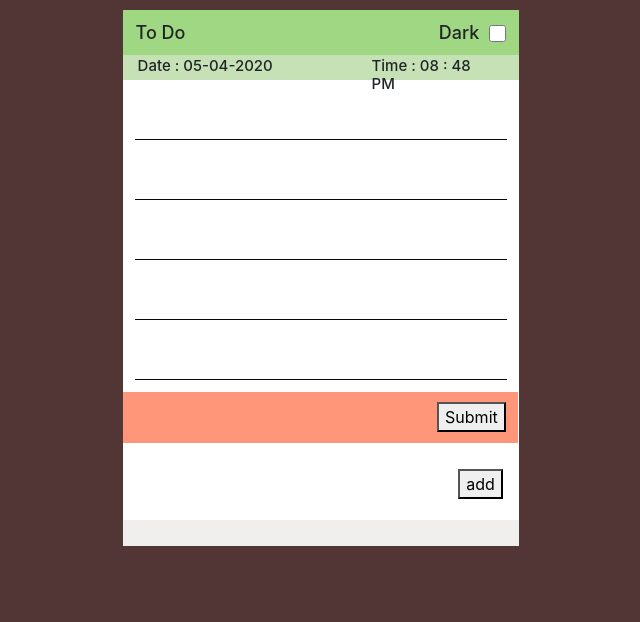
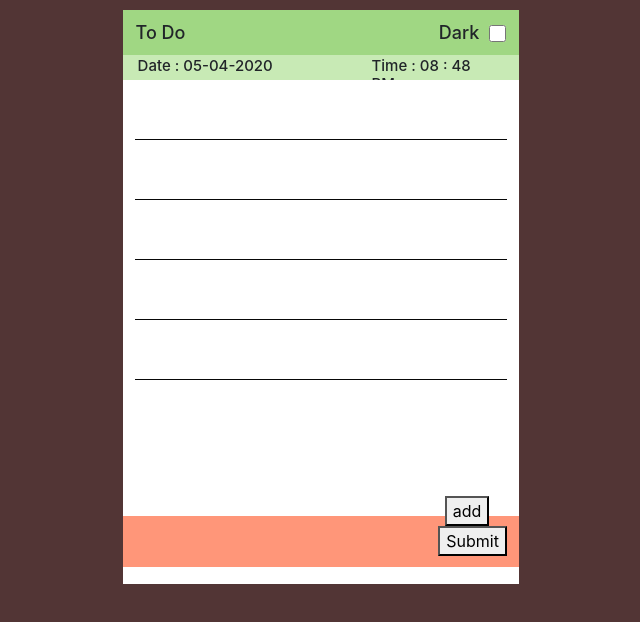
Before and after one commit to MD-Nasir301/to-do-list, a React (Create React App) app: page / in a window 1280 px wide. Shown: the top 622 px of the page, without its empty margins (319-959 px from the left). Built offline with nearby package versions, Linux system fonts and the light colour scheme.

Commit message:
add some code

```diff
--- a/src/App.css
+++ b/src/App.css
@@ -1,6 +1,6 @@
 .App {
   background: rgba(79, 49, 49, 0.98);
-  height: 100vh;
+  min-height: 100vh;
   padding-top: 10px;
 }
 *{
--- a/src/Component/Header/Header.css
+++ b/src/Component/Header/Header.css
@@ -23,13 +23,13 @@
     height: 29px;
     font-size: 9px;
 }
+
+.date-time {
+    background: #c8eab5;
+    height: 25px;
+}
 .date {
     margin: 2px 15px;
-}
-
-.date-time {
-    background: #a0d78385;
-    height: 25px;
 }
 .date h5 {
     font-size: 15px;
--- a/src/Component/Home/Home.css
+++ b/src/Component/Home/Home.css
@@ -1,7 +1,6 @@
-.Home{
+.Home {
     width: 31%;
-    height: 67vh;
     margin: 0px auto;
-    background: rgba(255, 255, 255, 0.918);
-
+    background: rgb(82, 53, 53);
+    padding-bottom: 50px;
 }
--- a/src/Component/ListInputForm/ListInputForm.css
+++ b/src/Component/ListInputForm/ListInputForm.css
@@ -1,11 +1,11 @@
-.list-input-form-area {
-    height: 55vh;
-    background: gray;
+.clear {
+    clear: both;
 }
 .list-input-form-area {
-    height: 55vh;
+    height: 63vh;
     background: white;
     padding: 12px;
+    position: relative;
 }
 .list-input-form-area input {
     display: block;
@@ -22,12 +22,14 @@
 .list-input-form-area input:focus {
     outline: none;
 }
+.inputFields {
+    height: 46vh;
+    overflow-x: auto;
+}
 .add-input-field {
-    background: #FFF;
-    margin-left: -12px;
-    width: 106%;
-    height: 50px;
-    margin-top: 16px;
+    position: absolute;
+    bottom: 48px;
+    right: 15px;
 }
 
 .add-input-field button {
@@ -37,11 +39,19 @@
 .submit {
     height: 51px;
     background: #ff9679;
-    width: 106%;
+    width: 106.3%;
     margin-left: -12px;
-    margin-top: 0vh;
+    margin-top: 7vh;
 }
 .submit button {
     float: right;
     margin: 10px 12px;
 }
+.list-box {
+    width: 90%;
+    min-height: 160px;
+    background: red;
+    margin: 20px auto;
+    padding: 20px;
+    border-radius: 5px;
+}
--- a/src/Component/ListInputForm/ListInputForm.js
+++ b/src/Component/ListInputForm/ListInputForm.js
@@ -6,21 +6,21 @@ const ListInputForm = () => {
 
     const { register, handleSubmit, } = useForm()
 
-    const inputItems = [{"name":1},{"name":2},{"name":3},{"name":4},{"name":5}]
-    console.log("before",inputItems);
-    const [inputField, setInputField] = useState(inputItems)
+    const [inputField, setInputField] = useState([{"name":1},{"name":2},{"name":3},{"name":4},{"name":5}])
     const [count,setCount] = useState(6)
+    const [listData,setListData] = useState([])
+    console.log("aaaaaaaaaaaa", listData);
 
 
     const onSubmit = data => {
-         console.log(data)
+         setListData([data])
         }
 
     const addInputField = ()=> {
         setCount(count+1)
-
-        inputItems.push( {"name":count})
-
+        setInputField([...inputField,{"name":"name"}])
+        console.log(inputField);
+        // console.log("after adding", inputItems);
     }
 
 
@@ -29,19 +29,28 @@ const ListInputForm = () => {
             <div className="list-input-form-area">
 
                 <form onSubmit={handleSubmit(onSubmit)}>
+                <div className="inputFields">
+                {
+                    inputField.map(name =>  <input name="name" ref={register} />)
+                }
+                </div>
 
-                {
-                    inputField.map(name =>  <input name={name.name} ref={register} />)
-                }
                 <div className="submit">
                  <button type="submit">Submit</button>
                 </div>
+                </form>
+              <div className="add-input-field">
+                 <button onClick={addInputField}>add</button>
+            </div>
+            </div>
+{/*
+            {
+                listData.length && listData.map(data => <div className="list-box">
+                    <h5> {data.name} </h5>
+            </div>)
+            } */}
 
-                </form>
-                <div className="add-input-field">
-                 <button onClick={addInputField}>add</button>
-                </div>
-            </div>
+
         </div>
     );
 };
```
